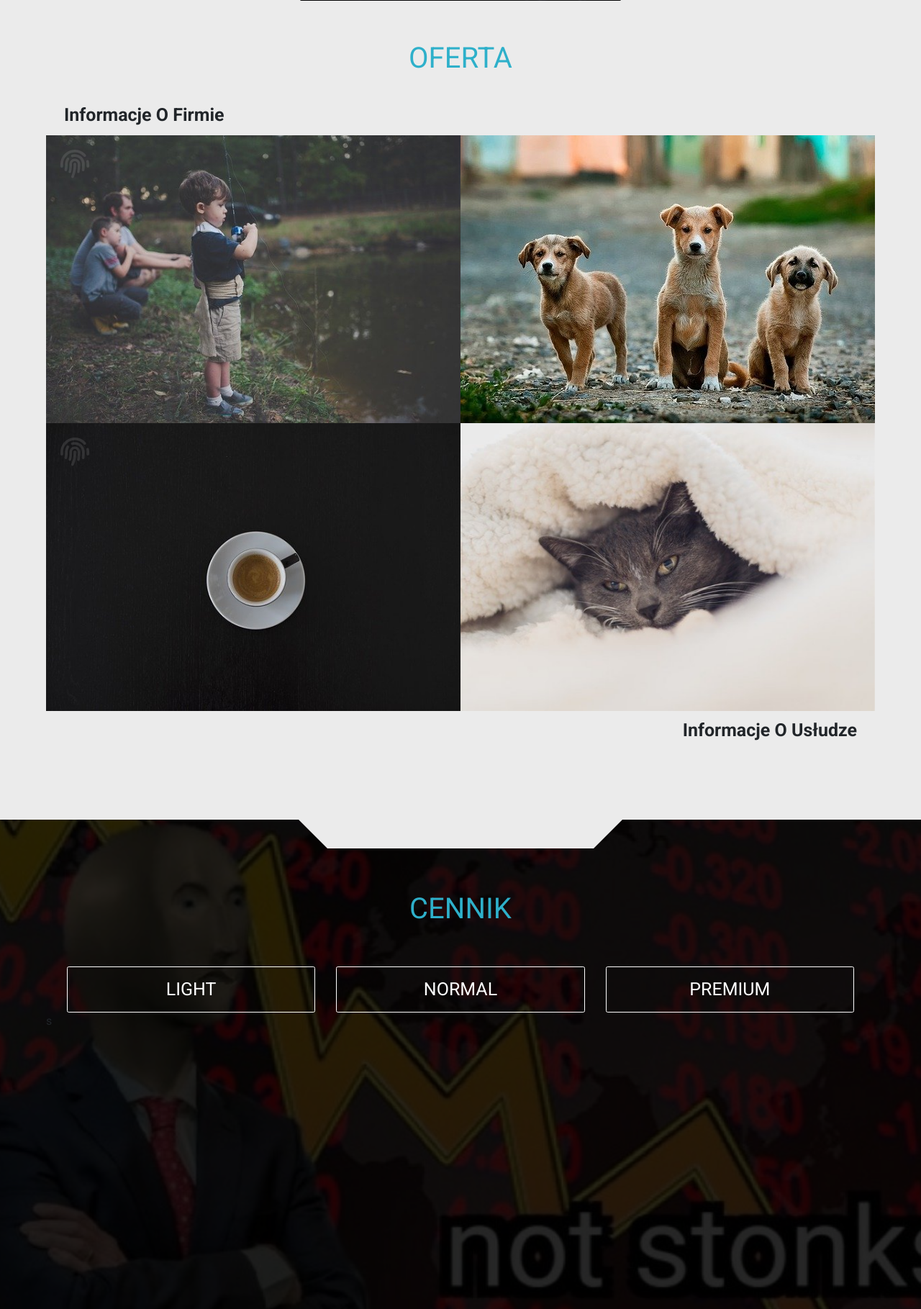
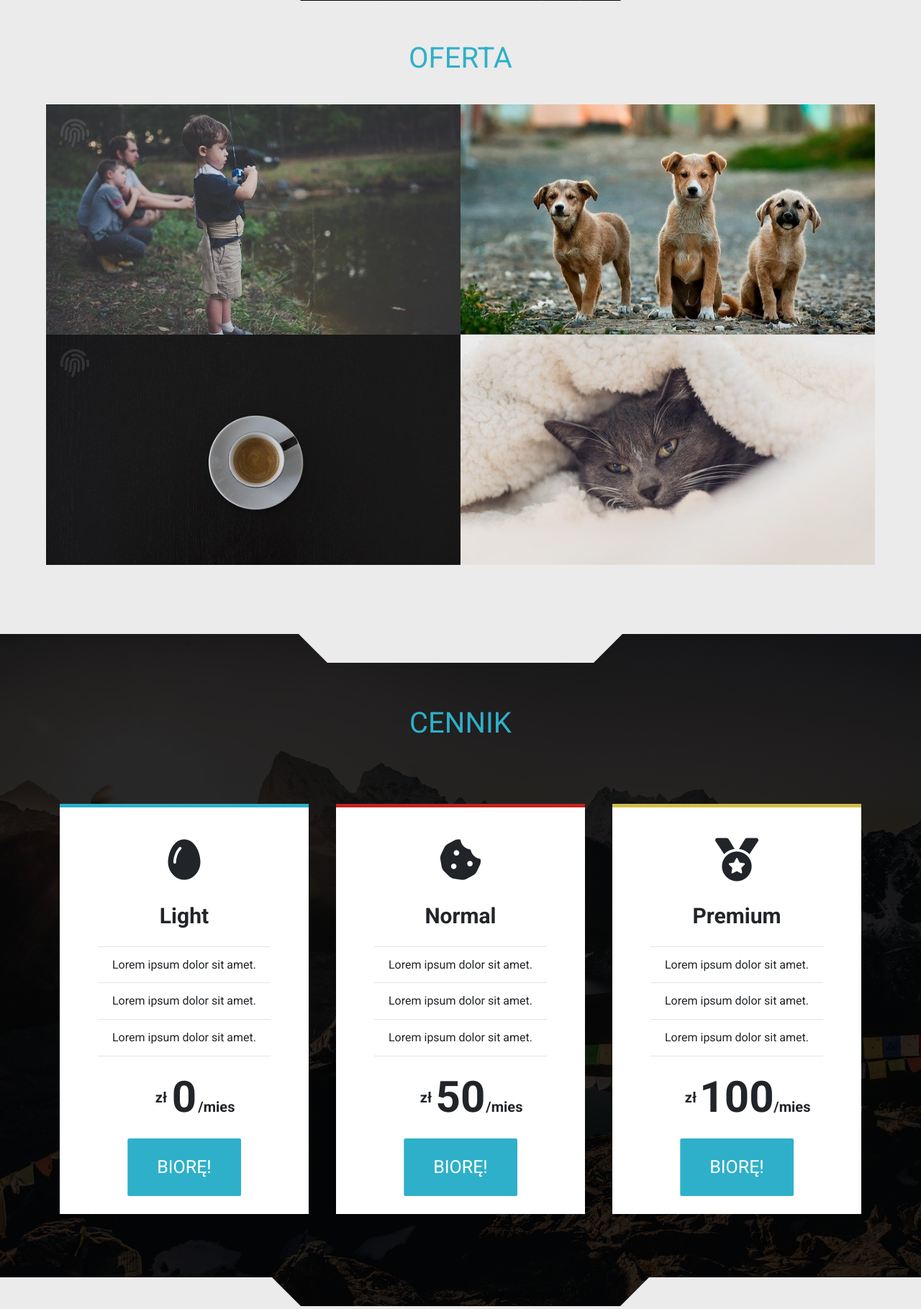
Before and after one commit to Mavannkas/phpProject, a PHP site: page / in a window 1280 px wide. Shown: the part 799-2618 px from the top of the page at 72% size. Run offline with PHP 8.4, Linux system fonts and the light colour scheme; some libraries are stand-ins or nearby versions.

Commit message:
Fix several elements

```diff
--- a/site/css/mian.css
+++ b/site/css/mian.css
@@ -138,6 +138,10 @@ body {
 
 main {
   position: relative;
+}
+
+nav#navbar.navbar {
+  background-color: rgba(0, 0, 0, 0.6);
 }
 
 nav#navbar.navbar i {
@@ -294,11 +298,10 @@ header .header-text {
 #aboutus .aboutus__elements {
   display: -ms-grid;
   display: grid;
-  height: 800px;
   -ms-grid-row: 1;
   grid-row: 1fr;
-  -ms-grid-rows: 2fr .3fr 2fr;
-      grid-template-rows: 2fr .3fr 2fr;
+  -ms-grid-rows: 2fr 2fr;
+      grid-template-rows: 2fr 2fr;
 }
 
 #aboutus .aboutus__topTitle, #aboutus .aboutus__phoneTitle, #aboutus .aboutus__bottomTitle {
@@ -336,6 +339,7 @@ header .header-text {
   transition: -webkit-flex-basis .5s;
   transition: flex-basis .5s;
   transition: flex-basis .5s, -webkit-flex-basis .5s, -ms-flex-preferred-size .5s;
+  padding-top: 20em;
 }
 
 #aboutus .aboutus__element:hover {
@@ -408,19 +412,13 @@ header .header-text {
   background-image: url("../img/nice.jpg");
 }
 
-.stonks {
-  background-image: url("../img/Stonks.png") !important;
-}
-
 .prices {
   position: relative;
-  background-image: url("../img/notStonks.jpg");
+  background-image: url("../img/prices-sm.jpg");
   background-size: cover;
   background-position: top;
   overflow: hidden;
   z-index: 1;
-  height: 100vh;
-  min-height: 1000px;
 }
 
 .prices .shadow-bg {
@@ -482,21 +480,14 @@ header .header-text {
 }
 
 .prices .prices__boxes {
-  position: relative;
   width: 100%;
-  height: 700px;
   overflow: hidden;
 }
 
 .prices .prices__boxes .prices__box {
-  position: absolute;
   display: block;
-  top: 35%;
-  left: 50%;
-  -webkit-transform: translate(-50%, -50%);
-          transform: translate(-50%, -50%);
+  margin: 2em auto;
   width: 250px;
-  height: 350px;
   background-color: #fff;
 }
 
@@ -558,6 +549,7 @@ header .header-text {
           transform: translateX(-50%);
   padding: .8em 1.6em;
   margin-top: .5em;
+  margin-bottom: .5em;
   font-size: 1.3rem;
   color: white;
   background-color: #2eb0ca;
@@ -577,7 +569,7 @@ header .header-text {
 }
 
 .prices .prices__boxes .one {
-  display: none;
+  display: block;
   border-top: 5px solid #2eb0ca;
 }
 
@@ -647,13 +639,14 @@ header .header-text {
   display: -webkit-box;
   display: -ms-flexbox;
   display: flex;
-  -ms-flex-pack: distribute;
-      justify-content: space-around;
+  -webkit-box-pack: center;
+      -ms-flex-pack: center;
+          justify-content: center;
 }
 
 #contact div > input {
   padding: .7em 1.4em;
-  margin-top: .5em;
+  margin: .5em 2.5em;
   font-size: 1.6rem;
   color: white;
   background-color: #2eb0ca;
@@ -676,8 +669,6 @@ footer {
 
 footer .footer__body {
   padding: 2em;
-  height: 80vh;
-  min-height: 600px;
   background-image: url("../img/footer-sm.jpg");
   background-position: center;
   background-repeat: no-repeat;
@@ -689,7 +680,7 @@ footer .footer__body {
 footer .footer__body .wrapper {
   width: 100%;
   height: 100%;
-  margin-bottom: 0;
+  margin: 5em auto;
   display: -ms-grid;
   display: grid;
   -ms-grid-columns: 1fr 1fr;
@@ -728,6 +719,7 @@ footer .footer__body .wrapper .footer__address {
   -ms-grid-column: 1;
   -ms-grid-column-span: 2;
   grid-area: address;
+  padding-bottom: 2em;
 }
 
 footer .footer__body .wrapper .footer__findus {
@@ -735,6 +727,7 @@ footer .footer__body .wrapper .footer__findus {
   -ms-grid-column: 1;
   -ms-grid-column-span: 2;
   grid-area: social;
+  padding-bottom: 2em;
 }
 
 footer .footer__body .wrapper .footer__findus .footer__socials a:nth-child(2) i {
@@ -825,14 +818,12 @@ footer .footer__bottom a {
   #aboutus .aboutus__elements {
     display: -ms-grid;
     display: grid;
-    height: 800px;
     -ms-grid-rows: 2fr 2fr;
         grid-template-rows: 2fr 2fr;
   }
   #prices .prices__boxes .prices__box {
     top: 50%;
     width: 350px;
-    height: 450px;
   }
   #prices .prices__boxes i {
     font-size: 4rem;
@@ -848,6 +839,7 @@ footer .footer__bottom a {
   }
   #prices .prices__boxes .prices__box-btn {
     margin-top: 0;
+    margin-bottom: 1em;
     font-size: 1.8rem;
   }
   #contact form > div {
@@ -860,10 +852,6 @@ footer .footer__bottom a {
   footer .footer__body {
     background-image: url("../img/footer-sm.jpg");
   }
-  footer .footer__body .wrapper {
-        grid-template-areas: 'address social'
- 'address contact';
-  }
   footer .footer__body .wrapper .footer__header {
     font-size: 3rem;
   }
@@ -875,6 +863,9 @@ footer .footer__bottom a {
 @media (min-width: 992px) {
   nav {
     height: 70px;
+  }
+  nav#navbar.navbar {
+    background-color: none;
   }
   nav#navbar.navbar .navbar-brand {
     font-size: 5rem;
@@ -906,10 +897,17 @@ footer .footer__bottom a {
   nav#navbar.navbar .navbar-nav {
     font-size: 2.5rem;
   }
+  #prices {
+    background-image: url("../img/prices-lg.jpg");
+  }
+  #prices .prices__boxes {
+    display: -webkit-box;
+    display: -ms-flexbox;
+    display: flex;
+  }
   #prices .prices__boxes .prices__box {
-    top: 50%;
-    width: 550px;
-    height: 600px;
+    display: block;
+    width: 30%;
   }
   #prices .prices__boxes i {
     margin-top: .5em;
@@ -929,6 +927,24 @@ footer .footer__bottom a {
   #prices .prices__boxes .prices__box-price::before, #prices .prices__boxes .prices__box-price::after {
     font-size: 2rem;
   }
+  #prices .prices__boxes .prices__box-price::after {
+    right: 15%;
+  }
+  #prices .prices__boxes .prices__box-price::before {
+    left: 35%;
+  }
+  #prices .prices__boxes .one .prices__box-price::after {
+    right: 20%;
+  }
+  #prices .prices__boxes .one .prices__box-price::before {
+    left: 40%;
+  }
+  #prices .prices__boxes .three .prices__box-price::after {
+    right: 10%;
+  }
+  #prices .prices__boxes .three .prices__box-price::before {
+    left: 30%;
+  }
   #prices .prices__boxes .prices__box-btn {
     font-size: 2.5rem;
   }
@@ -938,6 +954,9 @@ footer .footer__bottom a {
   #prices .prices__btn {
     font-size: 2.5rem;
   }
+  #prices .wrapper .prices__btn {
+    display: none;
+  }
   footer .footer__body {
     background-image: url("../img/footer-lg.jpg");
   }
--- a/site/index.html
+++ b/site/index.html
@@ -45,17 +45,17 @@
                 <h2 class="section__title os-animation visibility"  data-animation='fadeIn'>Oferta</h2>
                 <div class="section__body">
                     <div class="aboutus__galley">
-                        <h3 class="aboutus__topTitle  os-animation visibility"  data-animation='fadeIn'>Informacje o firmie</h3>
+                        <!-- <h3 class="aboutus__topTitle  os-animation visibility"  data-animation='fadeIn'>Informacje o firmie</h3> -->
                         <div class="aboutus__elements">
                             <div class="aboutus__elementOne">
-                                <div class="aboutus__element one os-animation visibility"  data-animation='fadeInLeft' onclick="void(0)">
+                                <div class="aboutus__element one os-animation visibility"  data-animation='fadeIn' onclick="void(0)">
                                     <i class="fas fa-fingerprint"></i>
                                     <div class="aboutus__elementText">
                                         <h4 class="aboutus__elementTitle">Doświadczenie</h4>
                                         <p class="aboutus__elementDesctiption">Nasza kadra składa się tylko z doświadczonych pracowników, wiemy co robimy</p>
                                     </div>
                                 </div>
-                                <div class="aboutus__element two os-animation visibility"  data-animation='fadeInRight' onclick="void(0)">
+                                <div class="aboutus__element two os-animation visibility"  data-animation='fadeIn' onclick="void(0)">
                             <div class="aboutus__elementText">
                                 <h4 class="aboutus__elementTitle">Przyjaźń</h4>
                                 <p class="aboutus__elementDesctiption">Wielu z nas zaczynało razem. Dobrze się znamy i uważamy to za naszą zaletę!</p>
@@ -63,17 +63,17 @@
                         </div>
                     </div>
 
-                        <h3 class="aboutus__phoneTitle os-animation visibility"  data-animation='fadeIn'>Informacje o usłudze</h3>
+                        <!-- <h3 class="aboutus__phoneTitle os-animation visibility"  data-animation='fadeIn'>Informacje o usłudze</h3> -->
                     <div class="aboutus__elementTwo">
 
-                        <div class="aboutus__element three os-animation visibility"  data-animation='fadeInLeft' onclick="void(0)">
+                        <div class="aboutus__element three os-animation visibility"  data-animation='fadeIn' onclick="void(0)">
                             <i class="fas fa-fingerprint"></i>
                             <div class="aboutus__elementText">
                                 <h4 class="aboutus__elementTitle">Łatwość obsługi</h4>
                                 <p class="aboutus__elementDesctiption">Nasz produkt skierowany jest do każdego! Nawet osoba nieobeznana w tej dziedzinie nie poczuje się zagubiona</p>
                             </div>
                         </div>
-                        <div class="aboutus__element four os-animation visibility"  data-animation='fadeInRight' onclick="void(0)">
+                        <div class="aboutus__element four os-animation visibility"  data-animation='fadeIn' onclick="void(0)">
                             <div class="aboutus__elementText">
                                 <h4 class="aboutus__elementTitle">Przyjazny wygląd</h4>
                                 <p class="aboutus__elementDesctiption">Tworząc aplikację, chceliśmy aby poza funkcjonalnością była też miła dla oka. Sprawdź sam czy nam sie udało!</p>
@@ -81,7 +81,7 @@
                         </div>
                     </div>
                 </div>
-                    <h3 class="aboutus__bottomTitle  os-animation visibility"  data-animation='fadeIn'>Informacje o usłudze</h3>
+                    <!-- <h3 class="aboutus__bottomTitle  os-animation visibility"  data-animation='fadeIn'>Informacje o usłudze</h3> -->
                 </div>
             </div>
             </div>
@@ -106,8 +106,7 @@
                             <p>Premium</p>
                         </div>
                     </div>
-                    <div class="prices__boxes">
-                        s
+                    <div class="prices__boxes  os-animation visibility"  data-animation='fadeInUpBig'>
                         <div class="prices__box one">
                             <div class="prices__box-text">
                                 <i class="fas fa-egg"></i>
@@ -164,11 +163,11 @@
                 <div class="section__body">
                     <form action="#">
                         <label for="name" class=" os-animation visibility"  data-animation='flipInX'>Imię i Nazwisko</label>
-                        <input type="text" id="name" name="name" placeholder="Jan Nowak" required pattern="[\w]{2,} [\w]{2,}" class=" os-animation visibility"  data-animation='flipInX'>
+                        <input type="text" id="name" name="name" placeholder="Jan Nowak" required pattern="[\w\W]{2,} [\w\W]{2,}" class=" os-animation visibility"  data-animation='flipInX'>
                         <label for="mail" class=" os-animation visibility"  data-animation='flipInX'>Mail</label>
                         <input type="email" id="mail" name="mail" placeholder="jan.nowak@example.com" required class=" os-animation visibility"  data-animation='flipInX'>
                         <label for="tel" class=" os-animation visibility"  data-animation='flipInX'>Numer Telefonu</label>
-                        <input type="tel" id="tel" name="tel" placeholder="123 456 789" required pattern="[\d]{3} [\d]{3} [\d]{3}" class=" os-animation visibility"  data-animation='flipInX'>
+                        <input type="tel" id="tel" name="tel" placeholder="955320750" required pattern="[\d]{9}" class=" os-animation visibility"  data-animation='flipInX'>
                         <label for="message" class=" os-animation visibility"  data-animation='flipInX'>Wiadomość</label>
                         <textarea name="message" id="message" required class=" os-animation visibility"  data-animation='flipInX'></textarea>
                         <div>
--- a/site/js/main.js
+++ b/site/js/main.js
@@ -6,10 +6,9 @@ const main=()=>{
 
 
     const setBGC=()=>{
-        console.log()
         if(window.scrollY>0){
             nav.style.backgroundColor="rgba(0,0,0,.6)";
-        }else{
+        }else if(window.innerWidth>991){
             nav.style.backgroundColor="transparent";
         }
     }
@@ -42,11 +41,8 @@ const main=()=>{
         pricesBoxes[1].style.display="none";
         pricesBoxes[2].style.display="block";
     })
-    pricesBtns.forEach(a=>{
-        a.addEventListener('click',()=>prices.classList.add("stonks"));
-    })
+
     prices.addEventListener('dblclick',()=>{
-        prices.classList.remove("stonks");
         pricesBoxes[0].style.display="none";
         pricesBoxes[1].style.display="none";
         pricesBoxes[2].style.display="none";
--- a/site/sass/mian.scss
+++ b/site/sass/mian.scss
@@ -131,6 +131,7 @@ main{
     position: relative;
 }
 nav#navbar.navbar{
+    background-color: rgba(0,0,0,.6);
     i{
         color: white;
     }
@@ -265,9 +266,8 @@ header{
 
     .aboutus__elements{
         display: grid;
-        height: 800px;
         grid-row: 1fr;
-        grid-template-rows: 2fr .3fr 2fr;
+        grid-template-rows: 2fr 2fr;
     }
 
     .aboutus__topTitle, .aboutus__phoneTitle, .aboutus__bottomTitle{
@@ -300,6 +300,7 @@ header{
         flex-basis: 100%;
         overflow: hidden;
         transition: flex-basis .5s;
+        padding-top: 20em;
         &:hover{
             i{
                 opacity: 0;
@@ -358,18 +359,16 @@ header{
 }
 
 //prices
-.stonks{
-    background-image: url('../img/Stonks.png')!important;
-}
+
 .prices{
     position: relative;
-    background-image: url('../img/notStonks.jpg');
+    background-image: url('../img/prices-sm.jpg');
     background-size: cover;
     background-position: top;
     overflow: hidden;
     z-index: 1;
-    height: 100vh;
-    min-height: 1000px;
+    // height: 100vh;
+    // min-height: 1000px;
     .shadow-bg{
         pointer-events: none;
         z-index: -1;
@@ -411,18 +410,13 @@ header{
         }
     }
     .prices__boxes{
-        position: relative;
         width: 100%;
-        height: 700px;
         overflow: hidden;
         .prices__box{
-            position: absolute;
             display: block;
-            top: 35%;
-            left: 50%;
-            transform: translate(-50%, -50%);
+            margin: 2em auto;
             width: 250px;
-            height: 350px;
+
             background-color: #fff;
 
             &-text{
@@ -475,6 +469,7 @@ header{
                 transform: translateX(-50%);
                 padding: .8em 1.6em;
                 margin-top: .5em;
+                margin-bottom: .5em;
                 font-size: 1.3rem;
                 color: white;
                 background-color: $main-color;
@@ -491,7 +486,7 @@ header{
         }
 
         .one{
-            display: none;
+            display: block;
             border-top: 5px solid $main-color;
         }
         .two{
@@ -554,11 +549,11 @@ header{
     form>div{
         margin-top: 2em;
         display: flex;
-        justify-content: space-around;
+        justify-content: center;
     }
     div>input{
         padding: .7em 1.4em;
-        margin-top: .5em;
+        margin: .5em 2.5em;
         font-size: 1.6rem;
         color: white;
         background-color: $main-color;
@@ -580,8 +575,8 @@ footer{
 
     .footer__body{
         padding: 2em;
-        height: 80vh;
-        min-height: 600px;
+        // height: 80vh;
+        // min-height: 600px;
         background-image: url("../img/footer-sm.jpg");
         background-position: center;
         background-repeat: no-repeat;
@@ -591,7 +586,7 @@ footer{
         .wrapper{
             width: 100%;
             height: 100%;
-            margin-bottom: 0;
+            margin: 5em auto;
             display: grid;
             grid-template-columns: 1fr 1fr;
             grid-template-rows: auto;
@@ -612,9 +607,11 @@ footer{
             }
             .footer__address{
                 grid-area: address;
+                padding-bottom: 2em;
             }
             .footer__findus{
                 grid-area: social;
+                padding-bottom: 2em;
 
                 .footer__socials{
                     a:nth-child(2) i{
@@ -717,7 +714,7 @@ footer{
 
         .aboutus__elements{
             display: grid;
-            height: 800px;
+            // height: 800px;
             grid-template-rows: 2fr 2fr;
         }
     }
@@ -728,7 +725,7 @@ footer{
             .prices__box{
                 top: 50%;
                 width: 350px;
-                height: 450px;
+                // height: 450px;
             }
             i{
                 font-size: 4rem;
@@ -744,6 +741,7 @@ footer{
             }
             .prices__box-btn{
                 margin-top: 0;
+                margin-bottom: 1em;
                 font-size: 1.8rem;
             }
         }
@@ -762,10 +760,6 @@ footer{
         .footer__body{
             background-image: url("../img/footer-sm.jpg");
             .wrapper{
-                grid-template-areas:
-                'address social'
-                'address contact';
-
                 .footer__header{
                     font-size: 3rem;
                 }
@@ -790,6 +784,7 @@ footer{
     height: 70px;
     }
     nav#navbar.navbar{
+        background-color: none;
         .navbar-brand{
             font-size: 5rem;
         }
@@ -832,13 +827,13 @@ footer{
     }
 
     #prices{
-
+        background-image: url("../img/prices-lg.jpg");
         .prices__boxes{
+            display: flex;
 
             .prices__box{
-                top: 50%;
-                width: 550px;
-                height: 600px;
+                display: block;
+                width: 30%;
             }
             i{
                 margin-top: .5em;
@@ -857,6 +852,32 @@ footer{
                 &::before,&::after{
                     font-size: 2rem;
                 }
+                &::after{
+                    right: 15%;
+                }
+                &::before{
+                    left: 35%;
+                }
+            }
+            .one{
+                .prices__box-price{
+                    &::after{
+                        right: 20%;
+                    }
+                    &::before{
+                        left: 40%;
+                    }
+                }
+            }
+            .three{
+                .prices__box-price{
+                    &::after{
+                        right: 10%;
+                    }
+                    &::before{
+                        left: 30%;
+                    }
+                }
             }
             .prices__box-btn{
                 font-size: 2.5rem;
@@ -869,6 +890,12 @@ footer{
         .prices__btn{
             font-size: 2.5rem;
         }
+        .wrapper{
+            .prices__btn{
+                display: none;
+            }
+
+        }
 
     }
 
```
Also changed, not shown: site/img/Stonks.png (deleted), site/img/notStonks.jpg (deleted), site/img/prices-lg.jpg (added), site/img/prices-sm.jpg (added), 1 other file.
